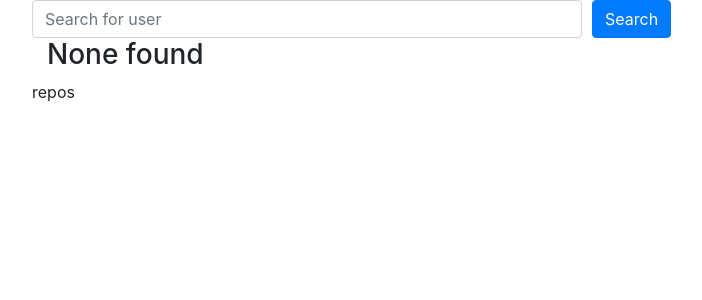
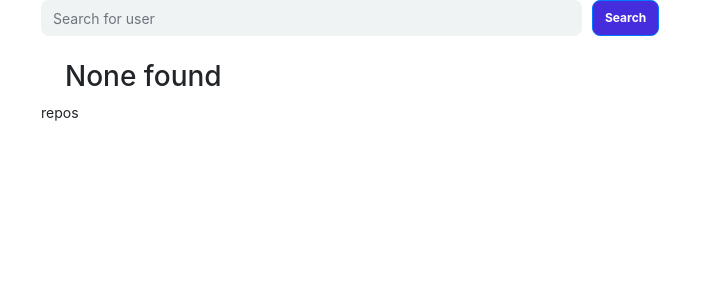
Before and after one commit to ENT108/github-scraper, a React (Create React App) app: page / in a window 1280 px wide. Shown: the top 300 px of the page, without its empty margins (53-755 px from the left). Built offline with nearby package versions, Linux system fonts and the light colour scheme.

Commit message:
css update

```diff
--- a/src/App.css
+++ b/src/App.css
@@ -1,38 +1,100 @@
-.App {
-  text-align: center;
+.container {
+  display: flex;
+  flex-direction: column;
+  font-size: 14px;
+  padding: 0 24px;
 }
 
-.App-logo {
-  height: 40vmin;
-  pointer-events: none;
+header {
+  height: 84px;
+  display: flex;
+  align-items: center;
+  background: #ffffff;
+  box-shadow: 0px 2px 7px rgba(0, 0, 0, 0.1);
 }
 
-@media (prefers-reduced-motion: no-preference) {
-  .App-logo {
-    animation: App-logo-spin infinite 20s linear;
-  }
+.btn,
+.form-control,
+input div#placeholder {
+  font-size: inherit;
 }
 
-.App-header {
-  background-color: #282c34;
-  min-height: 100vh;
-  display: flex;
-  flex-direction: column;
-  align-items: center;
-  justify-content: center;
-  font-size: calc(10px + 2vmin);
-  color: white;
+input.form-control,
+input.form-control:focus {
+  background: #f0f3f4;
+  border: none;
 }
 
-.App-link {
-  color: #61dafb;
+input.form-control div#placeholder {
+  color: #9e9e9e;
 }
 
-@keyframes App-logo-spin {
-  from {
-    transform: rotate(0deg);
-  }
-  to {
-    transform: rotate(360deg);
-  }
+input.form-control,
+.btn {
+  height: 36px;
+  border-radius: 8px;
 }
+
+.loupe {
+  position: absolute;
+  top: 11px;
+  left: 16px;
+}
+
+.btn.btn-primary {
+  background: #452cdc;
+  font-size: 12px;
+  font-weight: bold;
+}
+
+section.user {
+  margin-top: 24px;
+}
+
+section.user img {
+  width: 64px;
+  height: 64px;
+  border-radius: 12px;
+}
+
+span.name {
+  margin-left: 14px;
+  font-weight: 500;
+  font-size: 18px;
+  line-height: 24px;
+  letter-spacing: 0.15px;
+}
+
+span.bio {
+  display: block;
+  line-height: 19px;
+  letter-spacing: 0.4px;
+  color: #828282;
+  margin-top: 16px;
+}
+
+section.repos {
+  margin-top: 32px;
+}
+
+section.repos .header {
+  font-weight: 500;
+  font-size: 18px;
+  line-height: 24px;
+  letter-spacing: 0.15px;
+  color: rgba(0, 0, 0, 0.87);
+}
+
+.repoPill {
+  display: flex;
+  align-items: center;
+  height: 48px;
+  background: #ffffff;
+  box-shadow: 0px 2px 7px rgba(0, 0, 0, 0.1);
+  border-radius: 12px;
+  margin-top: 16px;
+}
+
+.repoPill a {
+  margin-left: 14px;
+}
```
